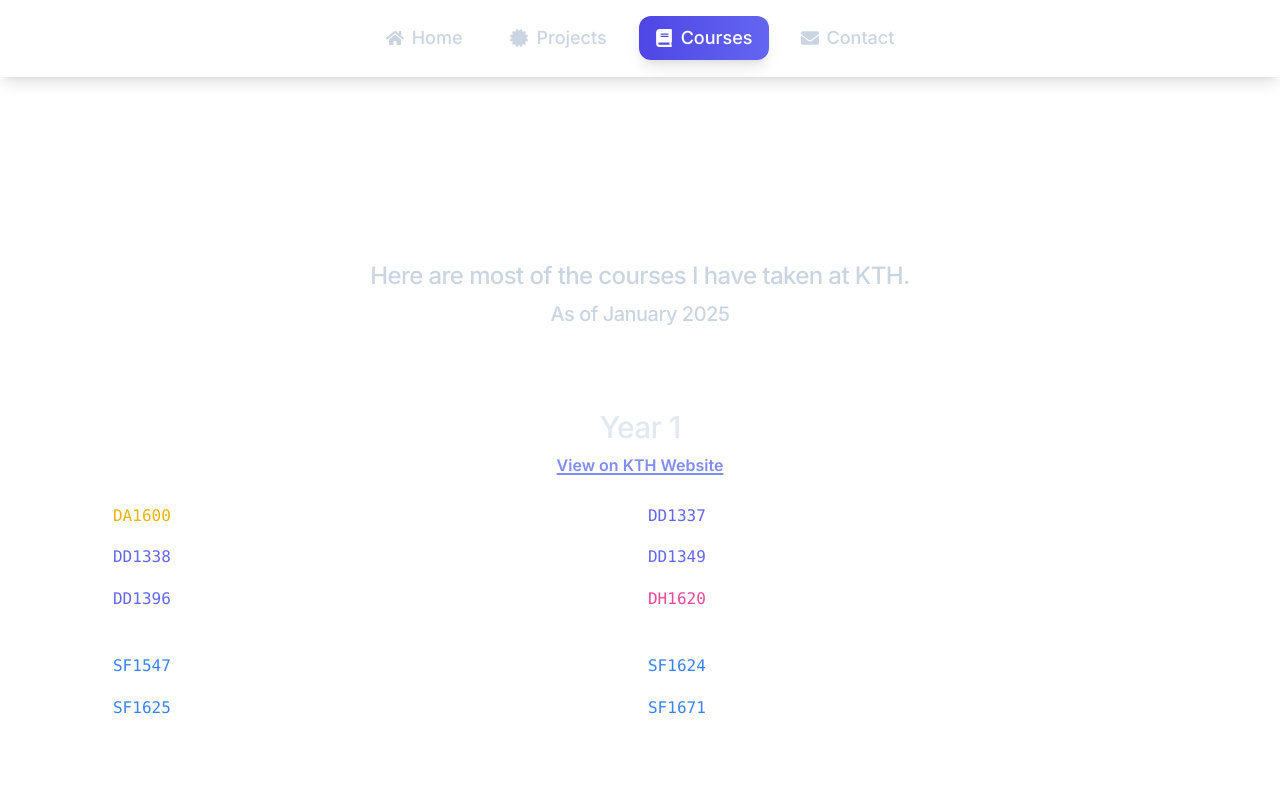
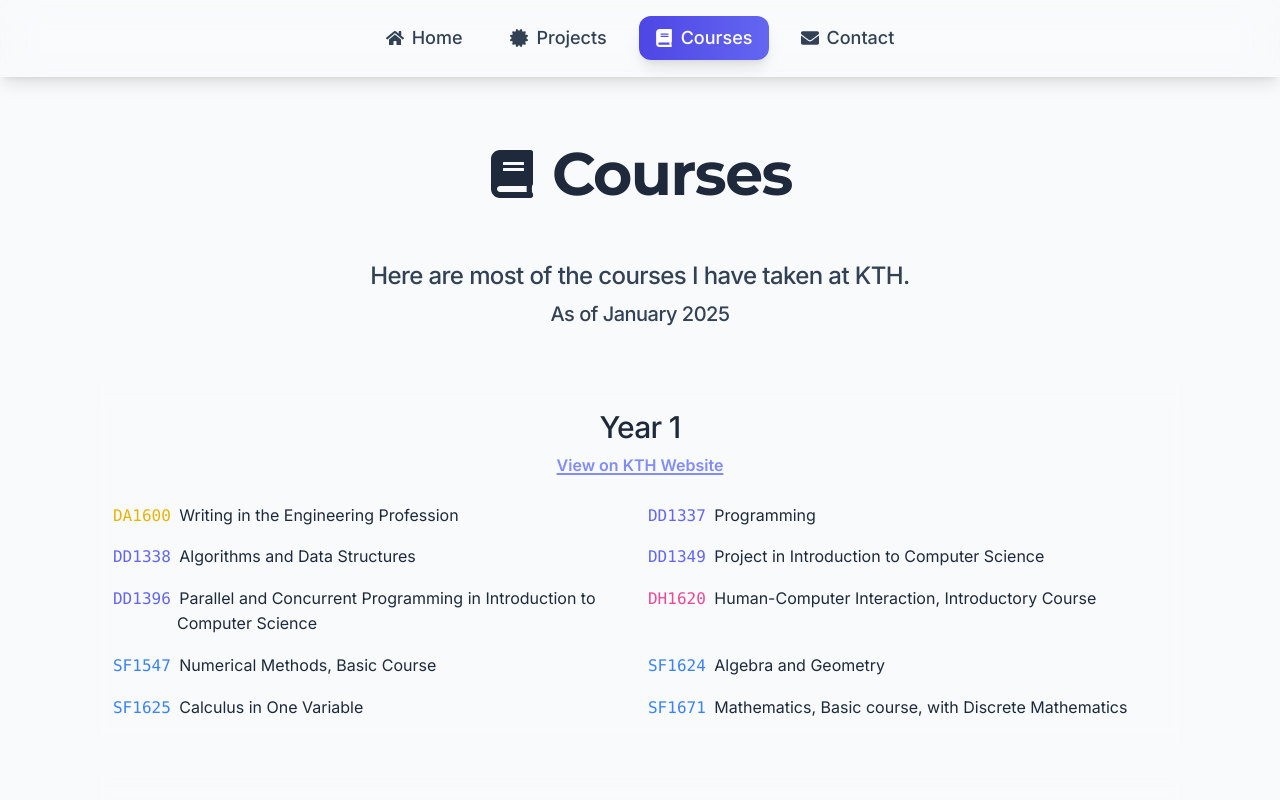
Before and after one commit to dinesjo/react-portfolio, a React (Vite) app: page /courses in a window 1280 px wide. Shown: the top 800 px of the page. Built offline with nearby package versions, Linux system fonts and the light colour scheme.

Commit message:
add light mode support

```diff
--- a/src/Projects.jsx
+++ b/src/Projects.jsx
@@ -45,7 +45,7 @@ export default function Projects() {
       <div className="rounded-2xl p-6 mb-12 max-w-4xl">
         <h3 className="h4 leading-relaxed">
           Here are some of the projects I have worked on, showcasing various{" "}
-          <span className="text-lg font-semibold text-indigo-300 bg-indigo-900/30 px-3 p-1 mt-1 rounded-full items-center inline-flex">
+          <span className="text-lg font-semibold dark:text-indigo-300 bg-indigo-900/30 px-3 p-1 mt-1 rounded-full items-center inline-flex">
             <FaCode className="inline-block me-2" />
             technologies
           </span>{" "}
--- a/src/components/ProjectCard.jsx
+++ b/src/components/ProjectCard.jsx
@@ -97,7 +97,7 @@ export default function ProjectCard({ children, title, imgsrcs, hrefText, href,
               key={tag}
               className={`text-sm text-gray-200 bg-${
                 COLOR_MAP[tag.toLowerCase()]
-              }-700 bg-opacity-60 px-2 py-1 glass-raw rounded-full whitespace-nowrap items-center flex font-semibold`}
+              }-700 px-2 py-1 rounded-full whitespace-nowrap items-center flex font-semibold`}
             >
               {ICON_MAP[tag.toLowerCase()]}
               {tag}
@@ -135,7 +135,7 @@ export default function ProjectCard({ children, title, imgsrcs, hrefText, href,
               target="_blank"
               rel="noreferrer"
               title="View on GitHub"
-              className="mx-auto px-4 py-3 rounded-xl text-slate-300 hover:text-white hover:bg-slate-700/50 transition-all duration-200 flex items-center gap-2 group"
+              className="mx-auto px-4 py-3 rounded-xl text-slate-700 dark:text-slate-300 hover:text-slate-950 dark:hover:text-white hover:bg-slate-700/10 dark:hover:bg-slate-700/50 transition-all duration-200 flex items-center gap-2 group"
             >
               <FaGithub className="text-xl group-hover:scale-110 transition-transform" />
               <span className="text-lg font-medium">{githubhref.split("/").pop()}</span>
--- a/src/index.css
+++ b/src/index.css
@@ -9,14 +9,26 @@
   line-height: 1.6;
   font-weight: 400;
   color-scheme: light dark;
-  color: rgba(255, 255, 255, 0.9); /* background: linear-gradient(135deg, #0f172a 0%, #1e293b 50%, #334155 100%); */
   min-height: 100vh;
 
   font-synthesis: none;
   text-rendering: optimizeLegibility;
   -webkit-font-smoothing: antialiased;
   -moz-osx-font-smoothing: grayscale;
-  -webkit-text-size-adjust: 100%;
+}
+
+@media (prefers-color-scheme: dark) {
+  :root {
+    color-scheme: dark;
+    color: #e2e8f0; /* Light text color */
+  }
+}
+@media (prefers-color-scheme: light) {
+  :root {
+    color-scheme: light;
+    background-color: #f8fafc; /* Light background */
+    color: #1e293b; /* Dark text color */
+  }
 }
 
 /* Custom scrollbar */
@@ -55,30 +67,24 @@
 }
 
 .h3 {
-  @apply text-2xl xs:text-3xl text-center font-medium tracking-tight text-slate-200;
+  @apply text-2xl xs:text-3xl text-center font-medium tracking-tight text-slate-800 dark:text-slate-200;
 }
 
 .h4 {
-  @apply text-xl xs:text-2xl text-center font-medium tracking-tight text-slate-300;
+  @apply text-xl xs:text-2xl text-center font-medium tracking-tight text-slate-700 dark:text-slate-300;
 }
 
 .h5 {
-  @apply text-lg xs:text-xl text-center font-medium tracking-tight text-slate-300;
+  @apply text-lg xs:text-xl text-center font-medium tracking-tight text-slate-700 dark:text-slate-300;
 }
 
 .h6 {
-  @apply text-base xs:text-lg text-center font-medium text-slate-400;
+  @apply text-base xs:text-lg text-center font-medium text-slate-500 dark:text-slate-400;
 }
 
 /* Glassmorphism effect */
 .glass {
   background: rgba(255, 255, 255, 0.05);
-  backdrop-filter: blur(10px);
-  -webkit-backdrop-filter: blur(10px);
-  border: 1px solid rgba(255, 255, 255, 0.1);
-}
-
-.glass-raw {
   backdrop-filter: blur(10px);
   -webkit-backdrop-filter: blur(10px);
   border: 1px solid rgba(255, 255, 255, 0.1);
--- a/src/routes/root.jsx
+++ b/src/routes/root.jsx
@@ -20,7 +20,7 @@ const NavBarItem = ({ name, icon, to }) => {
       className={`flex items-center px-4 py-2 text-lg font-medium rounded-xl transition-all duration-200 ${
         current
           ? "text-white bg-gradient-to-r from-indigo-600 to-indigo-500 shadow-lg"
-          : "text-slate-300 hover:text-white hover:bg-slate-700/50"
+          : "dark:text-slate-300 dark:hover:text-white dark:hover:bg-slate-700/50 hover:bg-slate-200 hover:text-slate-900 hover:shadow-md text-slate-700"
       }`}
     >
       <span className="inline-block me-2">{icon}</span>
--- a/src/utils/Alert.jsx
+++ b/src/utils/Alert.jsx
@@ -2,19 +2,19 @@ export default function Alert(props) {
   let classNames;
   switch (props.type) {
     case "error":
-      classNames = "border-l-red-400 bg-red-500/10 text-red-200";
+      classNames = "border-l-red-400 bg-red-500/10 dark:text-red-200 text-red-900";
       break;
     case "success":
-      classNames = "border-l-green-500 bg-green-500/10 text-green-200";
+      classNames = "border-l-green-500 bg-green-500/10 dark:text-green-200 text-green-900";
       break;
     case "warning":
-      classNames = "border-l-amber-400 bg-amber-500/10 text-amber-200";
+      classNames = "border-l-amber-400 bg-amber-500/10 dark:text-amber-200 text-amber-900";
       break;
     case "info":
-      classNames = "border-l-blue-400 bg-blue-500/10 text-blue-200";
+      classNames = "border-l-blue-400 bg-blue-500/10 dark:text-blue-200 text-blue-900";
       break;
     default:
-      classNames = "border-l-amber-400 bg-amber-500/10 text-amber-200";
+      classNames = "border-l-amber-400 bg-amber-500/10 dark:text-amber-200 text-amber-900";
   }
   return (
     <div className={`${classNames} border-l-4 my-3 pl-4 pr-3 py-3 rounded-l-sm rounded-r-lg backdrop-blur-sm`}>
```
